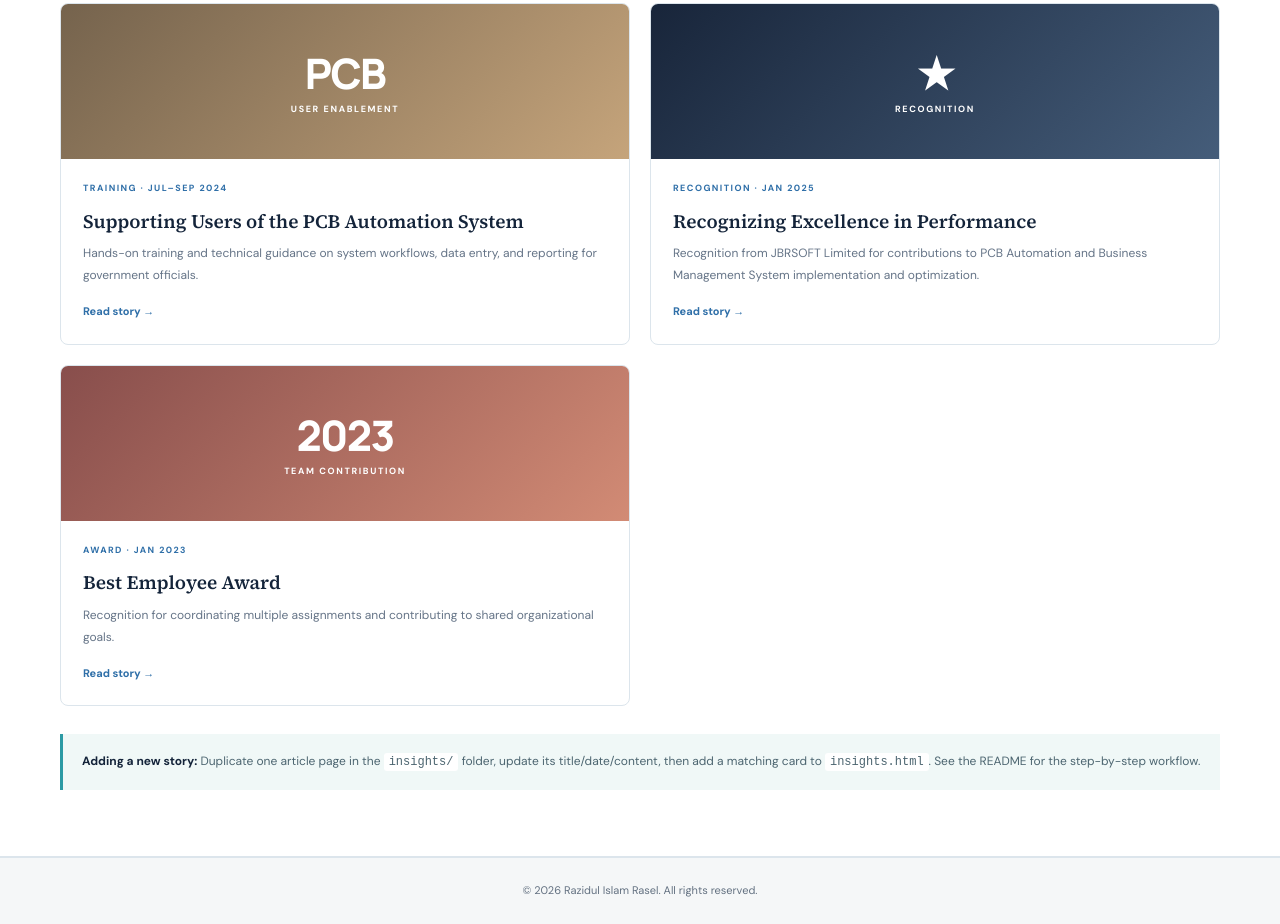
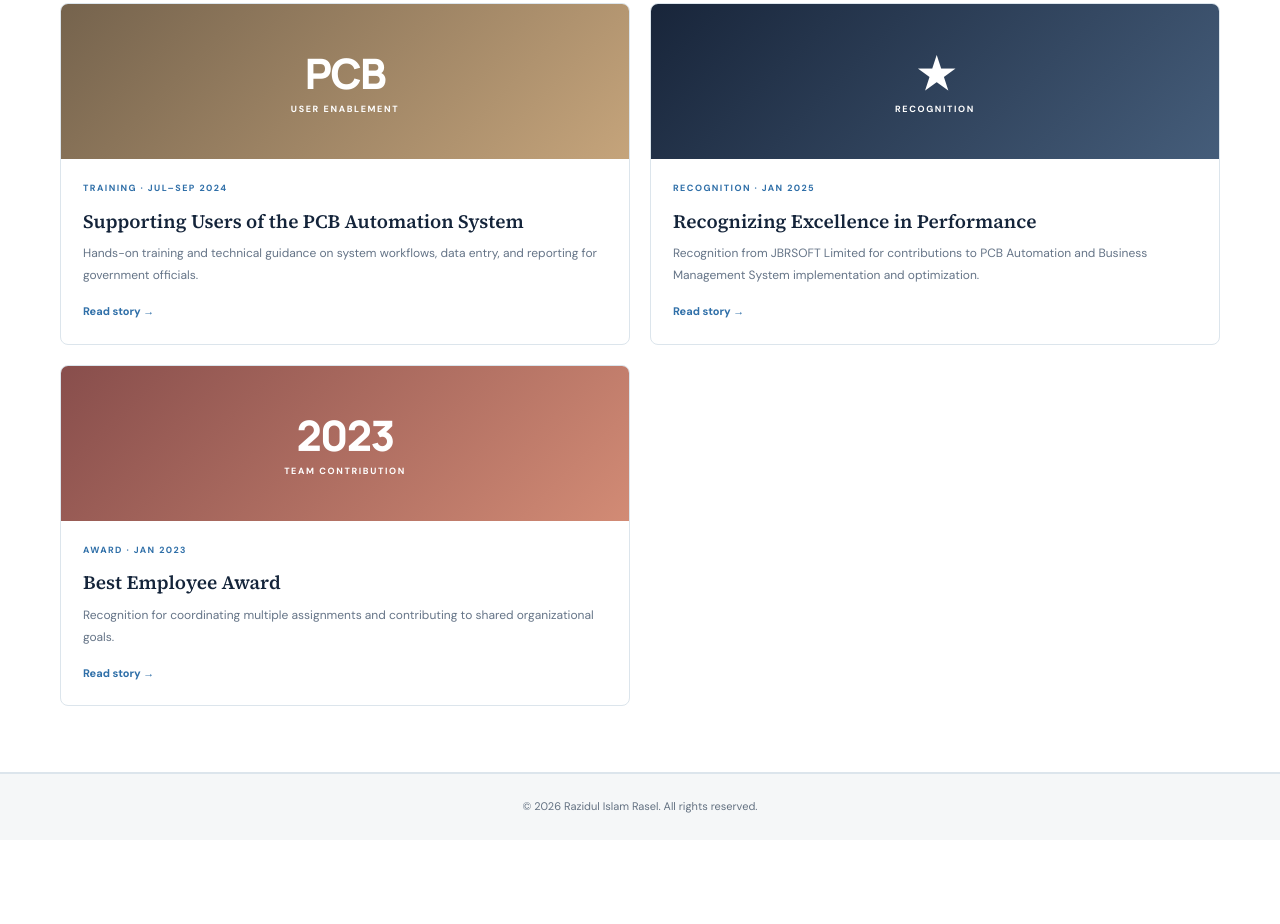
Before and after one commit to razidul-rasel/razidul-rasel.github.io, a plain HTML site: page insights.html in a window 1280 px wide. Shown: the part 856-1780 px from the top of the page. After the commit the page ends 1696 px from the top, so only its background shows below. Drawn offline with Linux system fonts and the light colour scheme.

Commit message:
Update insights.html

```diff
--- a/insights.html
+++ b/insights.html
@@ -31,8 +31,7 @@
   <article class="insight-card" data-category="recognition"><div class="insight-art art-coral"><span>2023</span><small>TEAM CONTRIBUTION</small></div><div class="insight-body"><p class="eyebrow">AWARD · JAN 2023</p><h2>Best Employee Award</h2><p>Recognition for coordinating multiple assignments and contributing to shared organizational goals.</p><a href="insights/best-employee-award.html">Read story →</a></div></article>
  </div>
  <p class="empty-state" id="empty-state" hidden>No matching insights found. Try another search or category.</p>
- <div class="editor-note"><strong>Adding a new story:</strong> Duplicate one article page in the <code>insights/</code> folder, update its title/date/content, then add a matching card to <code>insights.html</code>. See the README for the step-by-step workflow.</div>
-</div></section>
+ </section>
 </main>
 <footer class="site-footer"><div class="container">© 2026 Razidul Islam Rasel. All rights reserved.</div></footer>
 <script src="assets/script.js"></script>
```
